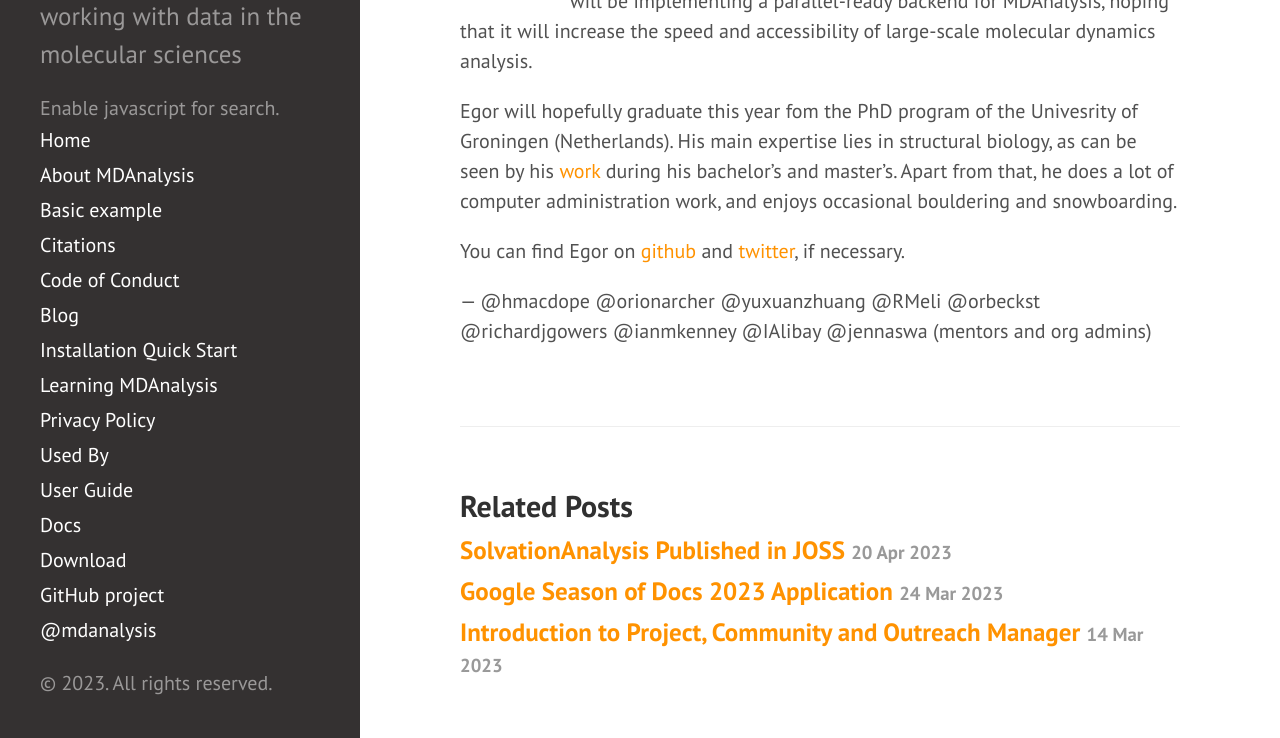
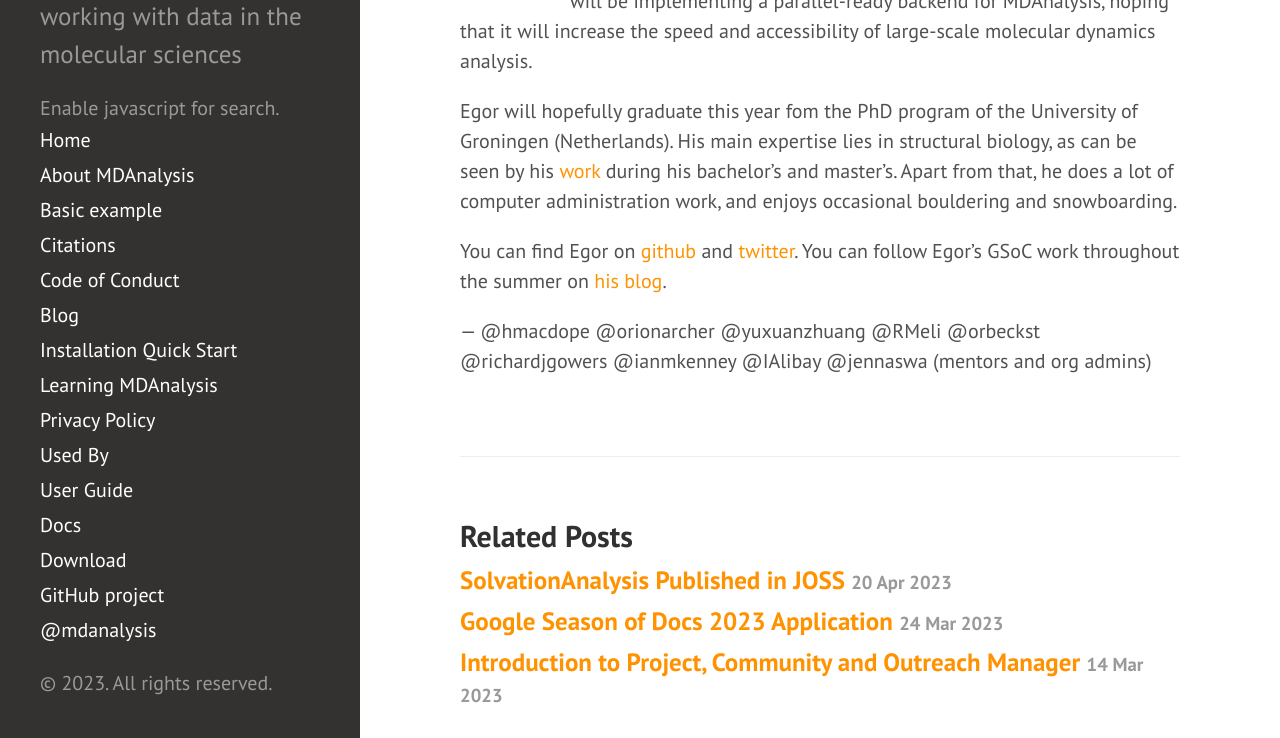
Before and after one commit to MDAnalysis/MDAnalysis.github.io, a Jekyll site: the page built from _posts/2023-05-16-gsoc-students.md, in a window 1280 px wide and 900 px high, scrolled down 1082 px, cut to the strip 162-900 px from the top of the window. Built offline with Jekyll 4.4.1, drawn with Linux system fonts in a browser that asks for light colours; comment, search, counter and statistics services are not loaded; some of the changed text lies outside the part shown.

Commit message:
Update Egor's blog link and change blog post date

```diff
--- a/_posts/2023-05-08-gsoc-students.md
+++ b/_posts/2023-05-16-gsoc-students.md
@@ -27,9 +27,9 @@ style="float: left; width: 110px; height: 110px; border-radius: 20px; border: 15
 
 Even though MDAnalysis (since 2.0) allows for serialization of almost all fundamental components, it still lacks a seamless way to run analysis of trajectories in a parallel fashion. For his [GSoC project](https://summerofcode.withgoogle.com/programs/2023/projects/cOTjpLid), Egor will be implementing a parallel-ready backend for MDAnalysis, hoping that it will increase the speed and accessibility of large-scale molecular dynamics analysis.
 
-Egor will hopefully graduate this year fom the PhD program of the Univesrity of Groningen (Netherlands). His main expertise lies in structural biology, as can be seen by his [work](https://scholar.google.com/citations?user=FJbv9XcAAAAJ) during his bachelor's and master's. Apart from that, he does a lot of computer administration work, and enjoys occasional bouldering and snowboarding.
+Egor will hopefully graduate this year fom the PhD program of the University of Groningen (Netherlands). His main expertise lies in structural biology, as can be seen by his [work](https://scholar.google.com/citations?user=FJbv9XcAAAAJ) during his bachelor's and master's. Apart from that, he does a lot of computer administration work, and enjoys occasional bouldering and snowboarding.
 
-You can find Egor on [github](https://github.com/marinegor) and [twitter](https://twitter.com/egor__marin), if necessary.
+You can find Egor on [github](https://github.com/marinegor) and [twitter](https://twitter.com/egor__marin). You can follow Egor's GSoC work throughout the summer on [his blog](https://marinegor.github.io/).
 
 — @hmacdope @orionarcher @yuxuanzhuang @RMeli @orbeckst @richardjgowers @ianmkenney @IAlibay @jennaswa (mentors and org admins)
 
```
